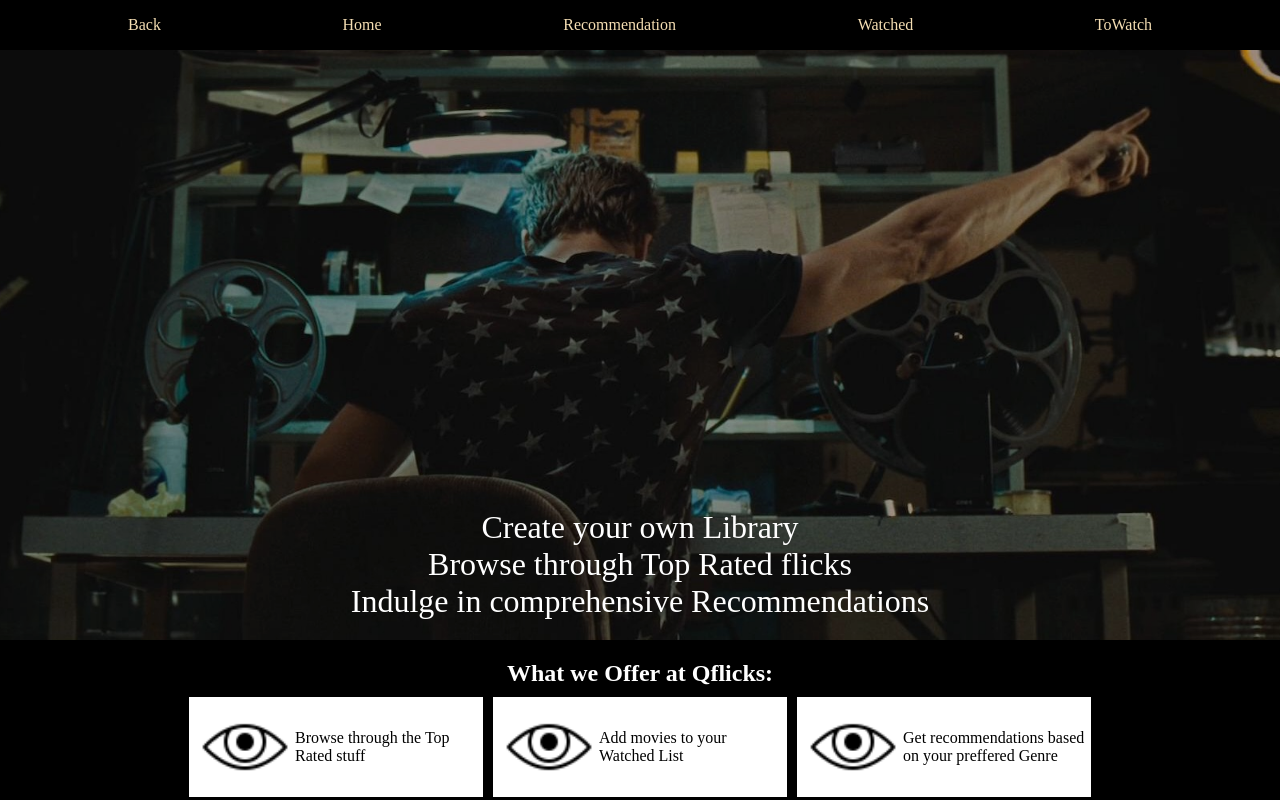
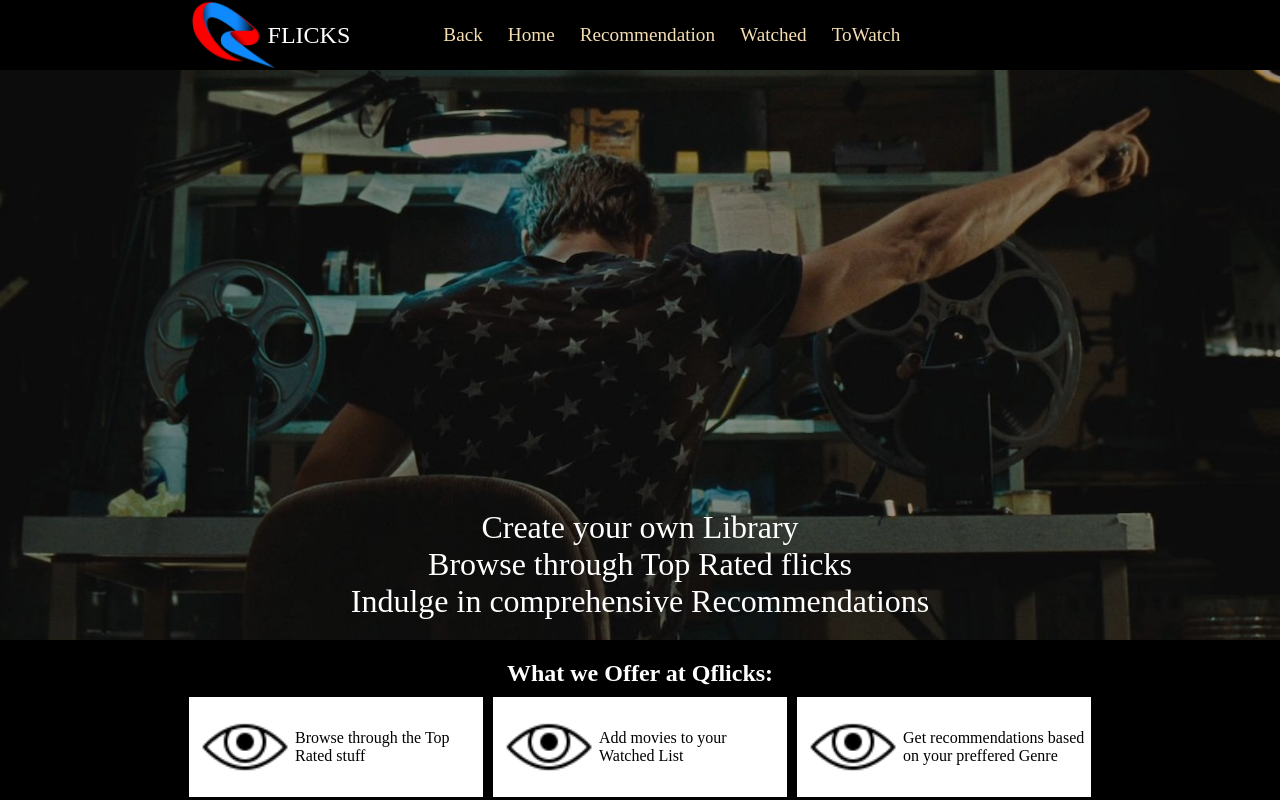
Before and after one commit to kvs6270/Qfiction, a React (Vite) app in the folder workspace/: page / in a window 1280 px wide. Shown: the top 800 px of the page. Built offline with nearby package versions, Linux system fonts and the light colour scheme.

Commit message:
Re-Design the Navbar
Include the website Icon and Name.

```diff
--- a/workspace/src/components/CogCSS/Navbar.module.css
+++ b/workspace/src/components/CogCSS/Navbar.module.css
@@ -1,22 +1,66 @@
 .navbar{
     display: flex;
-    justify-content: center;
     align-items: center;
-    background-color: black;
     position: fixed;
-    width: 100vw;
-    height: 50px;
+    width: 100%;
+    height: 70px;
     top: 0px;
     left: 0px;
     z-index: 3;
+    background-color: black;
+    padding-left: 15%;
+    margin-bottom: 20px;
+
 
 }
 
-.navbar ul {
+.contentContainer{
+    width: 70%;
+    height: 100%;
+    display: flex;
+    align-items: center;
+        justify-content: space-between;
+
+}
+
+.LogoImage{
+  width: 100%;
+  height: 100%;
+  object-fit: contain;
+
+}
+
+.Logo{
+    width: 10%;
+    display: flex;
+    flex-direction: row;
+    color: white;
+    height: 70px;
+    width: 84px;
+
+
+}
+
+.Logo p{
+    display: flex;
+    align-items: center;
+    margin: 0px;
+    height: 100%;
+    font-size: 1.5rem;
+    font-weight: 300;
+    position: relative;
+    left: -7px;
+}
+
+.navbar ul{
+    font-size: 1.2rem;
+    padding: 0px;
     list-style: none;
     display: flex;
-    width: 80%;
+    width: 60%;
     justify-content: space-between;
+    margin-right: 7%;
+
 }
 
 
--- a/workspace/src/components/Cogs/Navbar.jsx
+++ b/workspace/src/components/Cogs/Navbar.jsx
@@ -1,8 +1,17 @@
 import { Link } from "react-router-dom"
 import style from "../CogCSS/Navbar.module.css"
+import icon from "./icon.png"
 export function Navbar() {
     return(
         <div className={style.navbar}>
+
+
+            <div className={style.contentContainer}>
+                <div className={style.Logo}>
+                    <img className = {style.LogoImage} src={icon} alt="Qflicks" />
+                    <p>FLICKS</p>
+
+                </div>
                 <ul>
                     <li><Link to="/">Back</Link></li>
                     <li><Link to="/Home">Home</Link></li>
@@ -11,5 +20,8 @@ export function Navbar() {
                     <li><Link to="/ToWatch">ToWatch</Link></li>
                 </ul>
             </div>
+
+
+        </div>
     )
 }
```
Also changed, not shown: workspace/src/components/Cogs/icon.png (added). Lines whose indentation alone changed are shown as unchanged.
